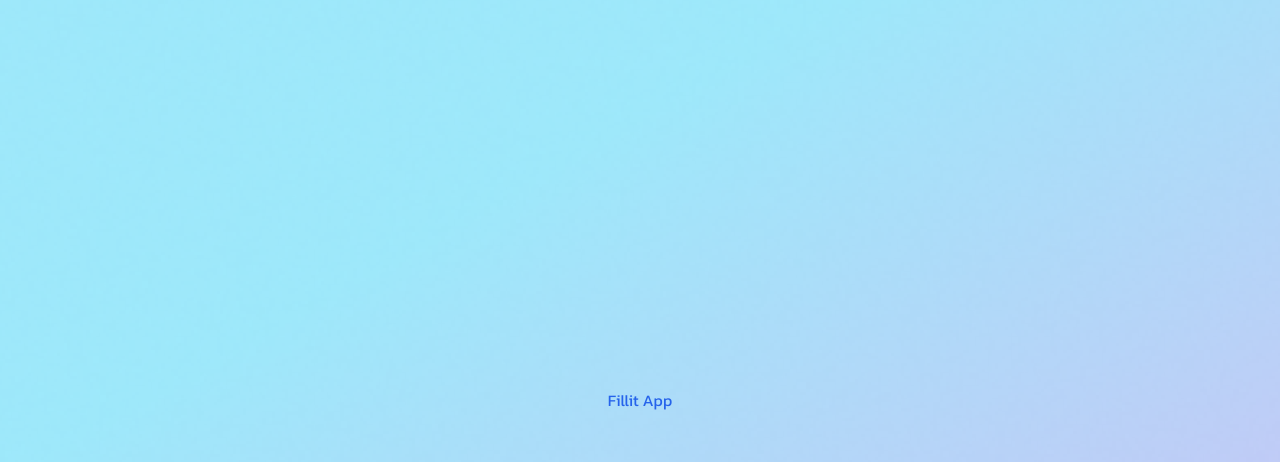
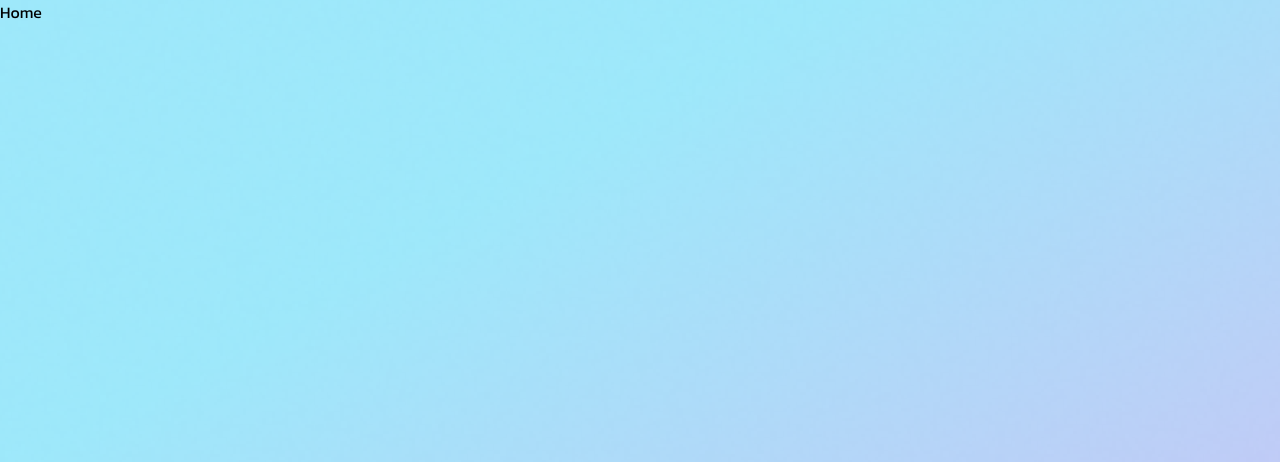
Before and after one commit to junghyunl/fillit, a React (Vite) app in the folder fillit_frontend/: page / in a window 1280 px wide. Shown: the top 462 px of the page. Built offline with nearby package versions, Linux system fonts and the light colour scheme.

Commit message:
feat: 라우팅 설정 추가 - Voice, Profile, Search, Message, Login 라우팅 추가

```diff
--- a/fillit_frontend/package.json
+++ b/fillit_frontend/package.json
@@ -13,6 +13,7 @@
     "react": "^18.3.1",
     "react-dom": "^18.3.1",
     "react-query": "^3.39.3",
+    "react-router-dom": "^7.1.3",
     "zustand": "^5.0.3"
   },
   "devDependencies": {
--- a/fillit_frontend/src/App.tsx
+++ b/fillit_frontend/src/App.tsx
@@ -1,8 +1,21 @@
+import { Routes, Route } from 'react-router-dom';
+import HomePage from './pages/HomePage';
+import LoginPage from './pages/LoginPage';
+import MessagePage from './pages/MessagePage';
+import ProfilePage from './pages/ProfilePage';
+import SearchPage from './pages/SearchPage';
+import VoicePage from './pages/VoicePage';
+
 const App = () => {
   return (
-    <div className="min-h-screen flex items-center justify-center">
-      <h1 className="text-blue-600">Fillit App</h1>
-    </div>
+    <Routes>
+      <Route path="/" element={<HomePage />} />
+      <Route path="/login" element={<LoginPage />} />
+      <Route path="/message" element={<MessagePage />} />
+      <Route path="/profile" element={<ProfilePage />} />
+      <Route path="/search" element={<SearchPage />} />
+      <Route path="/voice" element={<VoicePage />} />
+    </Routes>
   );
 };
 
--- a/fillit_frontend/src/main.tsx
+++ b/fillit_frontend/src/main.tsx
@@ -1,10 +1,10 @@
-import React from 'react';
 import ReactDOM from 'react-dom/client';
 import App from './App.tsx';
+import { BrowserRouter } from 'react-router-dom';
 import './styles/global.css';
 
 ReactDOM.createRoot(document.getElementById('root')!).render(
-  <React.StrictMode>
+  <BrowserRouter>
     <App />
-  </React.StrictMode>
+  </BrowserRouter>
 );
```
Also changed, not shown: 1 other file (tests, documents, lock files or other folders).
